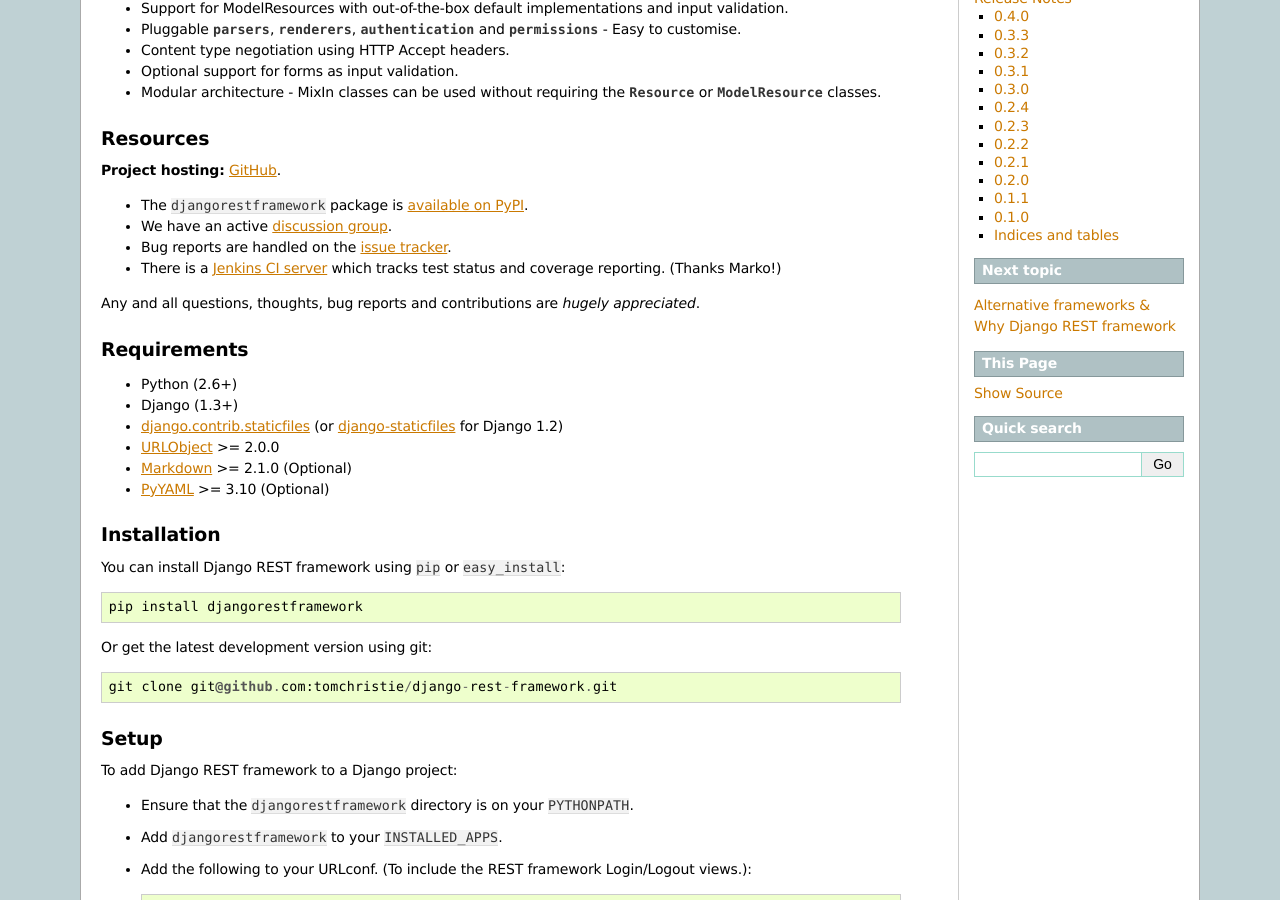
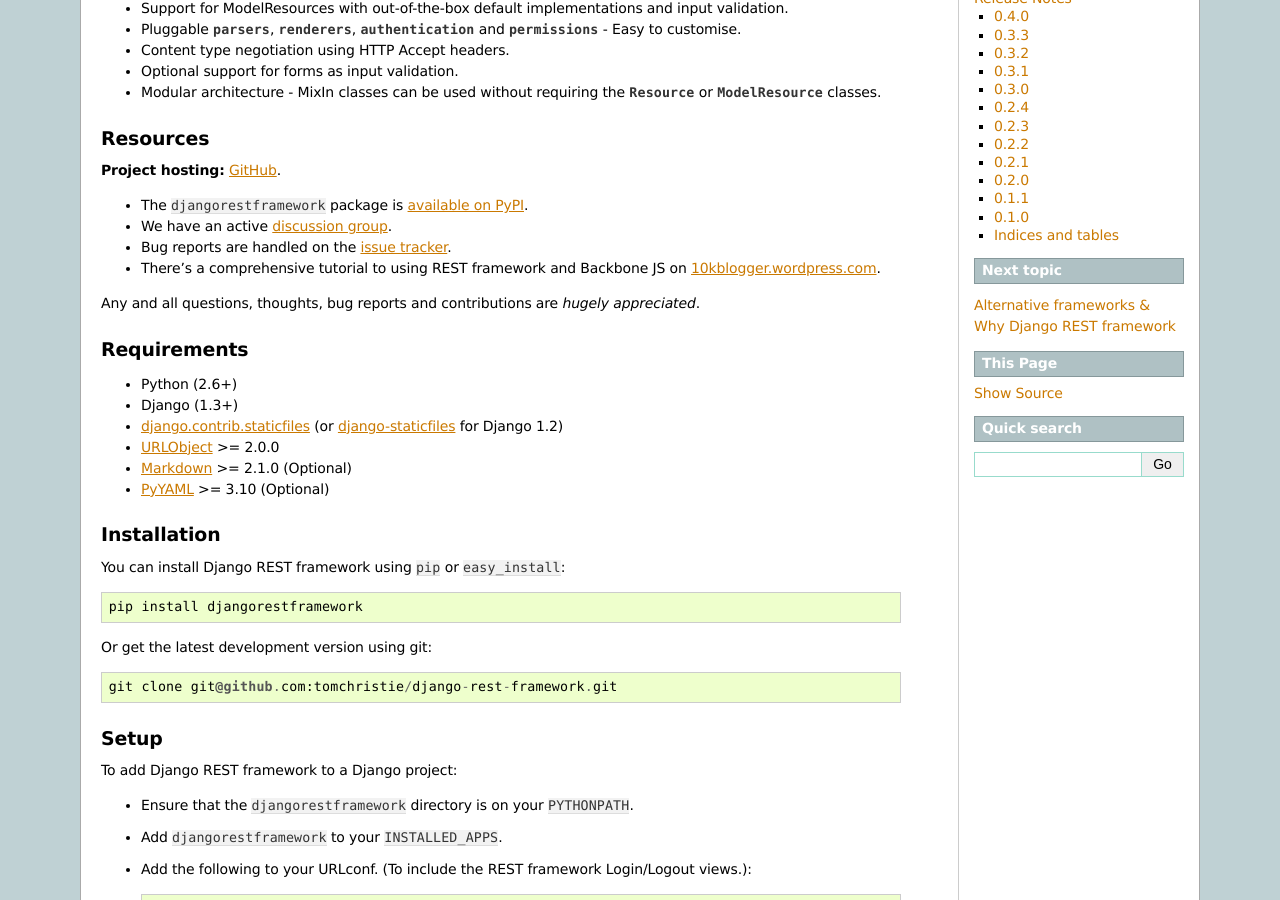
Before and after one commit to CodixNinja/django-rest-framework, a Sphinx documentation site: the page built from docs/index.rst, in a window 1280 px wide and 900 px high, scrolled down 314 px. Built offline with Sphinx 7.4.7, drawn with Linux system fonts in a browser that asks for light colours.

Commit message:
Add tutorial link

```diff
--- a/docs/index.rst
+++ b/docs/index.rst
@@ -32,7 +32,7 @@ Resources
 * The ``djangorestframework`` package is `available on PyPI <http://pypi.python.org/pypi/djangorestframework>`_.
 * We have an active `discussion group <http://groups.google.com/group/django-rest-framework>`_.
 * Bug reports are handled on the `issue tracker <https://github.com/tomchristie/django-rest-framework/issues>`_.
-* There is a `Jenkins CI server <http://jenkins.tibold.nl/job/djangorestframework/>`_ which tracks test status and coverage reporting.  (Thanks Marko!)
+* There's a comprehensive tutorial to using REST framework and Backbone JS on `10kblogger.wordpress.com <http://10kblogger.wordpress.com/2012/05/25/a-restful-password-locker-with-django-and-backbone-js/>`_.
 
 Any and all questions, thoughts, bug reports and contributions are *hugely appreciated*.
 
@@ -104,7 +104,6 @@ The following example exposes your `MyModel` model through an api. It will provi
 
 .. include:: library.rst
 
-
 .. include:: examples.rst
 
 .. toctree::
```
